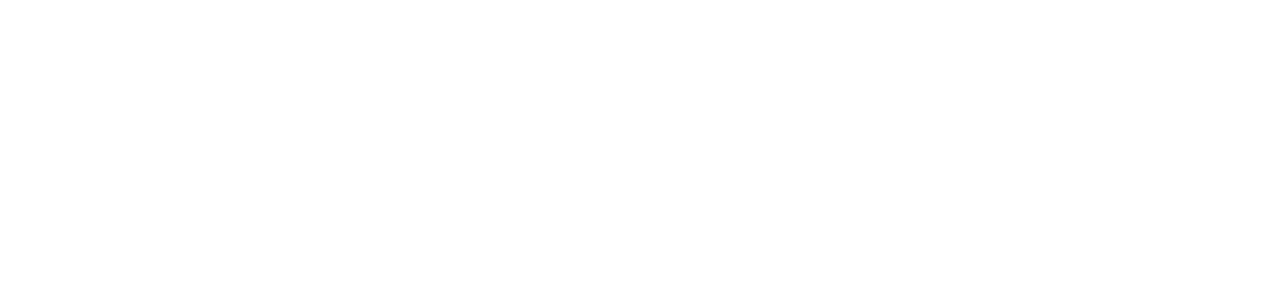
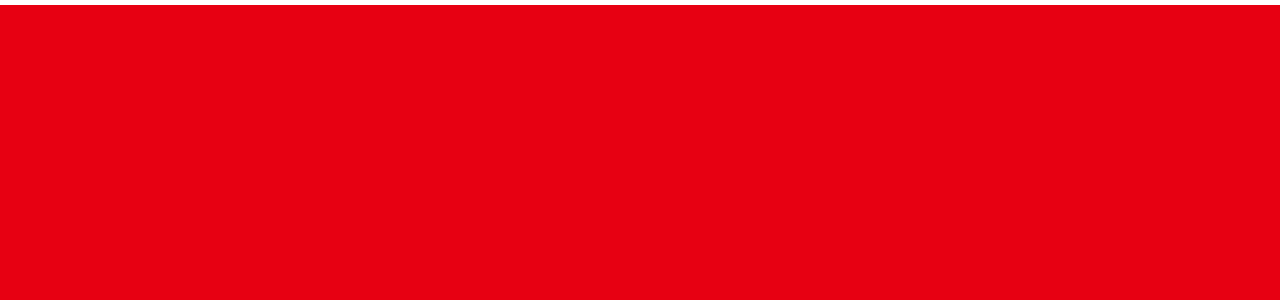
Before and after one commit to FeyeW/musicapp, a Vue app: page /login in a window 1280 px wide. Before the commit this address had no page. Shown: the top 300 px of the page. Built offline with nearby package versions, Linux system fonts and the light colour scheme; a small style sheet from the web is missing.

Commit message:
feat: 初始化登陆页

```diff
--- a/index.html
+++ b/index.html
@@ -7,6 +7,7 @@
   <title>musicApp</title>
   <link rel="stylesheet" href="//at.alicdn.com/t/font_3398606_gj7eprjelnw.css">
   <script src="//at.alicdn.com/t/font_3398606_9aqf04sewv.js"></script>
+  <link rel="stylesheet" href="./src//style/common.less">
 </head>
 
 <body>
@@ -16,6 +17,13 @@
 
 </html>
 <style>
+  * {
+    margin: 0;
+    padding: 0;
+    box-sizing: border-box;
+    font-size: .3rem;
+  }
+
   a {
     text-decoration: none;
     color: black;
--- a/package.json
+++ b/package.json
@@ -9,6 +9,7 @@
     "preview": "vite preview"
   },
   "dependencies": {
+    "node-sass": "^7.0.1",
     "vue": "^3.2.37"
   },
   "devDependencies": {
@@ -16,6 +17,7 @@
     "axios": "^0.27.2",
     "element-plus": "^2.2.9",
     "less": "^4.1.3",
+    "sass-resources-loader": "^2.2.5",
     "scss": "^0.2.4",
     "vite": "^3.0.0",
     "vue-router": "^4.1.2"
--- a/src/App.vue
+++ b/src/App.vue
@@ -11,5 +11,6 @@
 <style scoped>
 .content-all {
   margin: 1rem 0rem;
+  height: 916px;
 }
 </style>
--- a/src/router/index.ts
+++ b/src/router/index.ts
@@ -5,9 +5,22 @@
     RouteRecordRaw
 } from 'vue-router'
 
+import login from '../views/Login/Login.vue'
 
 //类型校验，规范化typescript，增加路由对象类型限制，好处：允许在基础路由里增加开发自定义属性
 const routes: RouteRecordRaw[] = [
+    {
+        path: '/',
+        redirect: '/login',
+    },
+    {
+        path: '/login',
+        name: 'Login',
+        meta: {
+            type: 'Login'
+        },
+        component: () => import('../views/Login/Login.vue')
+    },
     {
         path: '/',
         name: 'Home',
--- /dev/null
+++ b/src/style/common.less
@@ -0,0 +1,7 @@
+//common式名
+@theme-color: #e70012;
+
+body {
+    width: 100%;
+    height: 100%;
+}
--- /dev/null
+++ b/src/views/Login/Login.vue
@@ -0,0 +1,20 @@
+<template>
+  <div class="content">
+    <div class="head">
+      <i class="iconfont icon-xinlangweibo"></i>
+    </div>
+  </div>
+</template>
+
+<script>
+export default {};
+</script>
+
+<style scoped lang="less">
+.content {
+  width: calc(100% + 20px);
+  height: calc(100% + 30px);
+  background: @theme-color;
+  position: relative;
+}
+</style>
--- a/vite.config.js
+++ b/vite.config.js
@@ -13,14 +13,22 @@
 
   ],
 
-  server:{
-   host:"0.0.0.0"
+  server: {
+    host: "0.0.0.0"
   },
   resolve: {
-      alias:{
-        '@': resolve(___dirname, "/src")
-      }
-   },
-   extensions: [".js", ".ts", ".tsx", ".jsx"],
-
+    alias: {
+      '@': resolve(___dirname, "/src")
+    }
+  },
+  extensions: [".js", ".ts", ".tsx", ".jsx"],
+  css: {
+    // css预处理器
+    preprocessorOptions: {
+      less: {
+        charset: false,
+        additionalData: '@import "./src//style/common.less";',
+      },
+    },
+  },
 })
```
Also changed, not shown: 1 other file (tests, documents, lock files or other folders).
